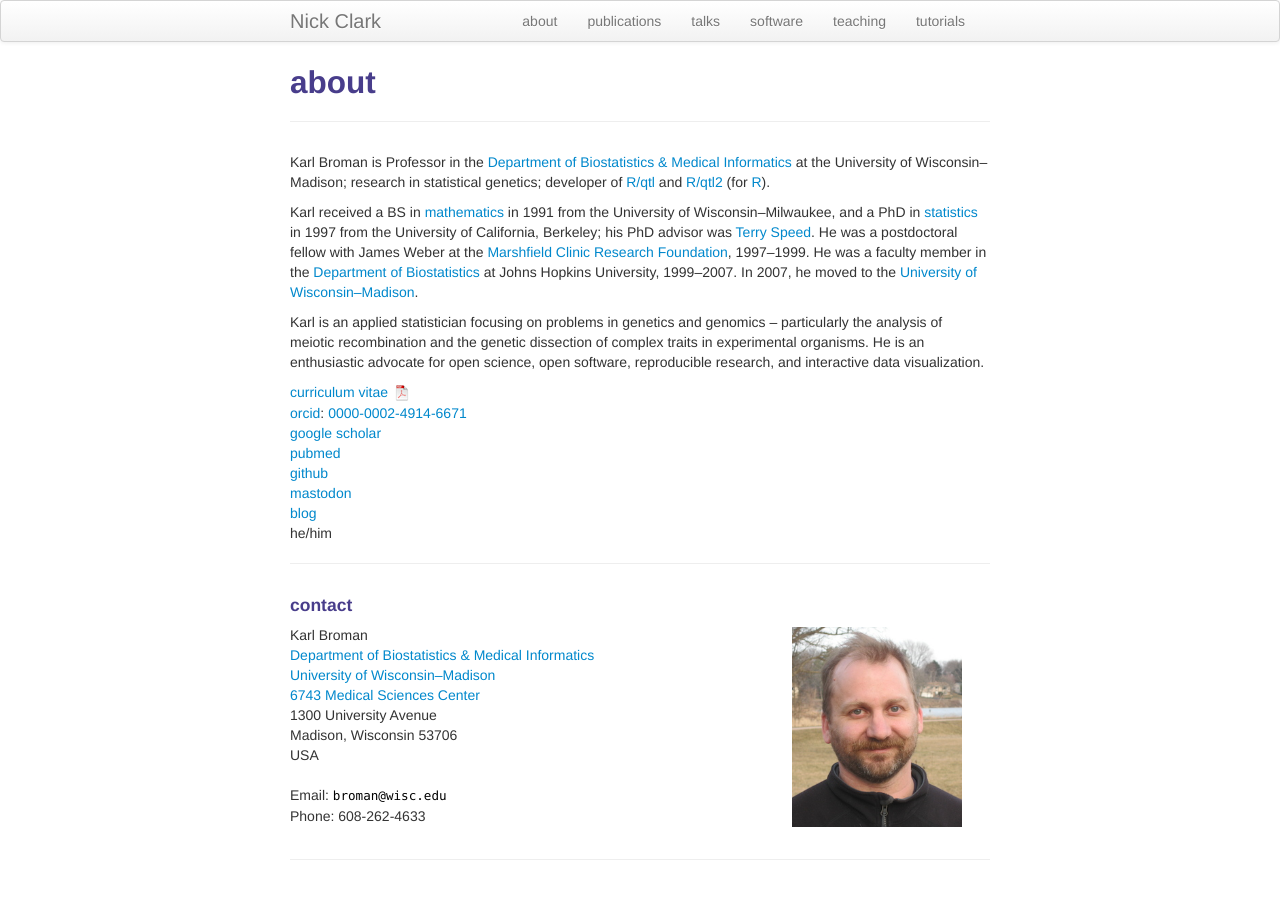
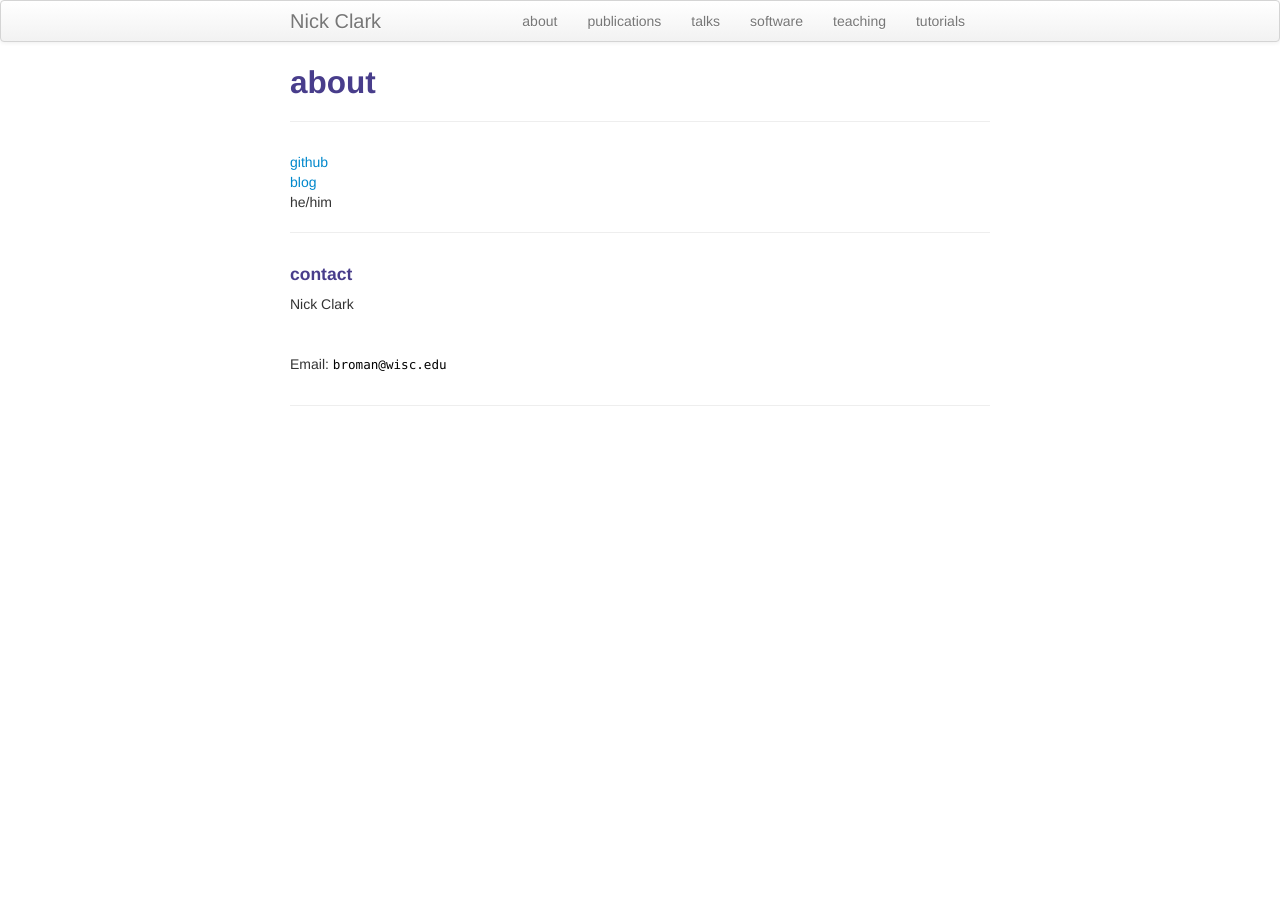
Before and after one commit to batterylake/batterylake.github.io, a Jekyll site: the page built from about.md, in a window 1280 px wide. Built offline with Jekyll 4.4.1, drawn with Linux system fonts in a browser that asks for light colours.

Commit message:
Update about.md

```diff
--- a/about.md
+++ b/about.md
@@ -1,43 +1,11 @@
 ---
 layout: page
 title: about
-description: Karl Broman is Professor in Biostatistics and Medical Informatics at University of Wisconsin - Madison; research in statistical genetics
+description: Nick Clark is a Trusted AI Student Researcher at the University of Notre Dame
 ---
 
-Karl Broman is Professor in the
-[Department of Biostatistics &amp; Medical Informatics](https://www.biostat.wisc.edu)
-at the University of Wisconsin&ndash;Madison;
-research in statistical genetics; developer of
-[R/qtl](https://rqtl.org) and [R/qtl2](https://kbroman.org/qtl2) (for
-[R](https://www.r-project.org)).
-
-Karl received a BS in [mathematics](https://uwm.edu/math)
-in 1991 from the
-University of Wisconsin&ndash;Milwaukee, and a
-PhD in [statistics](https://statistics.berkeley.edu) in 1997 from the
-University of California, Berkeley; his PhD advisor was
-[Terry Speed](https://www.wehi.edu.au/people/terry-speed).
-He was a postdoctoral fellow with James Weber at the
-[Marshfield Clinic Research Foundation](https://www.marshfieldresearch.org),
-1997&ndash;1999. He
-was a faculty member in the [Department of Biostatistics](https://www.jhsph.edu/departments/biostatistics/) at Johns
-Hopkins University, 1999&ndash;2007. In 2007, he moved to the
-[University of Wisconsin&ndash;Madison](https://www.wisc.edu).
-
-Karl is an applied statistician focusing on problems in genetics and
-genomics &ndash; particularly the analysis of meiotic recombination and the
-genetic dissection of complex traits in experimental organisms.
-He is an enthusiastic advocate for open science, open software,
-reproducible research, and interactive data visualization.
-
-[curriculum vitae ![CV as pdf](icons16/pdf-icon.png)]({{ BASE_PATH }}/broman_cv.pdf)<br/>
-[orcid](https://orcid.org): [0000-0002-4914-6671](https://orcid.org/0000-0002-4914-6671)<br/>
-[google scholar](https://scholar.google.com/citations?sortby=pubdate&hl=en&user=42tCp5UAAAAJ&view_op=list_works)<br/>
-[pubmed](https://pubmed.ncbi.nlm.nih.gov/?term=broman+kw)<br/>
-<!-- [impactstory](https://impactstory.org/u/0000-0002-4914-6671)<br/> -->
-[github](https://github.com/kbroman)<br/>
-<a rel="me" href="https://fosstodon.org/@kbroman">mastodon</a><br/>
-[blog](https://kbroman.org/blog/) <br/>
+[github](https://github.com/batterylake)<br/>
+[blog](https://batterylake.github.io/blog/) <br/>
 he/him
 
 ---
@@ -47,26 +15,15 @@
 
     <div class="row-fluid">
         <div class="span5">
-            Karl Broman<br/>
-            <a href="https://www.biostat.wisc.edu">Department of Biostatistics &amp; Medical Informatics</a><br/>
-            <a href="https://www.wisc.edu">University of Wisconsin&ndash;Madison</a><br/>
-            <a href="6743msc.html">6743 Medical Sciences Center</a><br/>
-            1300 University Avenue<br/>
-            Madison, Wisconsin 53706<br/>
-            USA<br/><br/>
+            Nick Clark<br/>
+            <br/><br/>
 
             <div id="hide_email">
             Email: <code>bro</code><b>I</b><code>man</code><b>don't</b><code>@</code><b>want</b><code></code><b>spam!
             </b><code></code><b>So</b><code></code><b>please</b><code>wi</code><b>leave
             </b><code>sc</code><b>me</b><code>.</code><b>alone</b><code>e</code><b>!</b><code>du</code><br/>
-            Phone: 608-262-4633
             </div>
         </div>
 
-        <div class="span2">
-        <a href="../pics/karl_2014-03-30.jpg">
-            <img src="../pics/karl_2014-03-30_small.jpg"
-                  title="Karl Broman" alt="Karl Broman"/></a>
-        </div>
     </div>
 </div>
```
